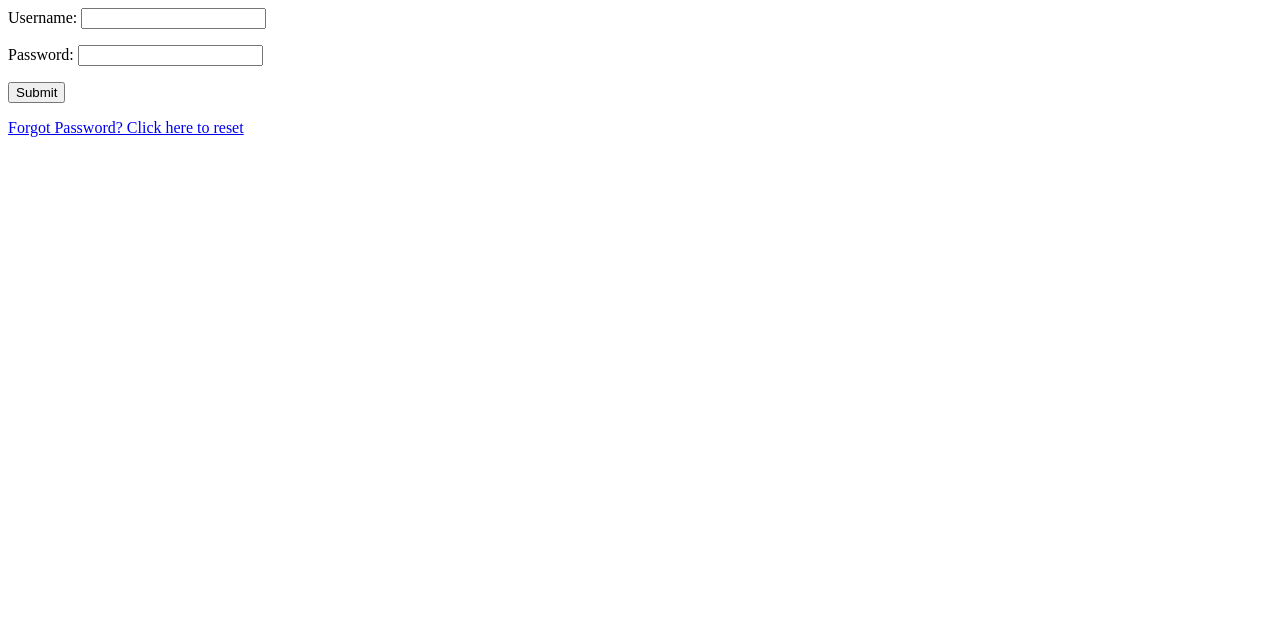
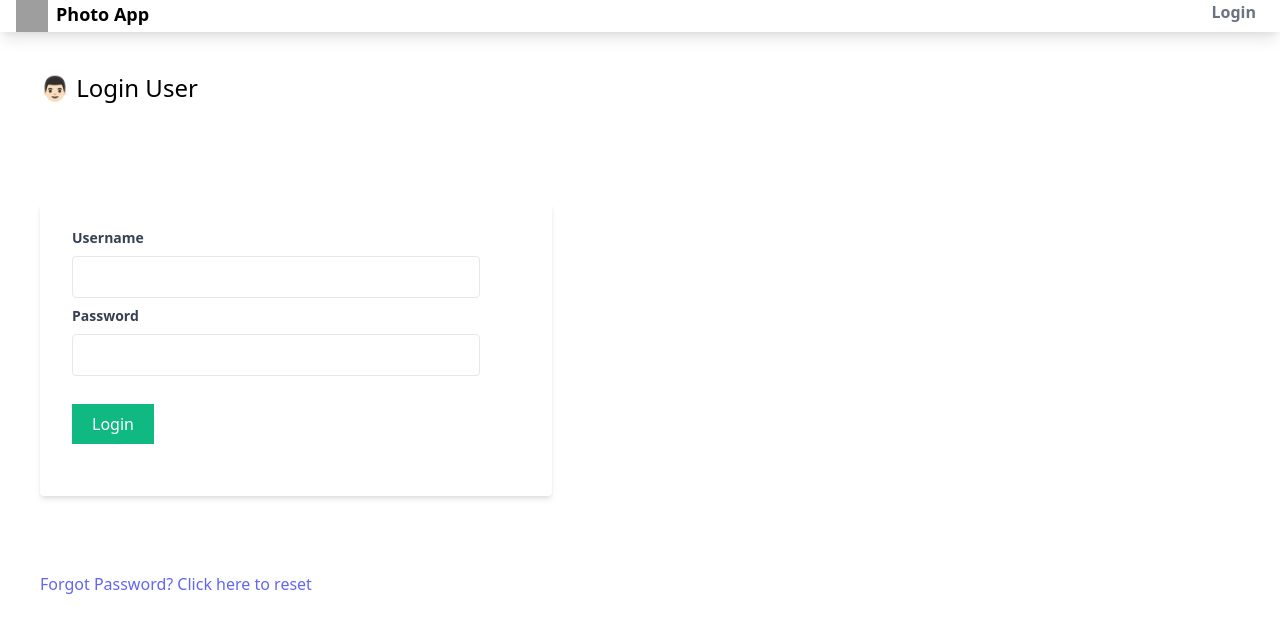
Before and after one commit to Arpit1033/Social-Media-App, a Django app: page /users/login/ in a window 1280 px wide. Shown: the top 635 px of the page. Run offline with Django 5.2, Linux system fonts and the light colour scheme; style sheets or scripts are compiled from the project's sources; grey boxes are pictures that could not be loaded.

Commit message:
Added tailwind css styling to login page of website.

```diff
--- a/socialmediaproject/users/templates/users/login.html
+++ b/socialmediaproject/users/templates/users/login.html
@@ -1,6 +1,21 @@
-<form method='POST'>
-    {% csrf_token %}
-    {{ form.as_p }}
-    <input type="submit" value="Submit">
-</form>
-<a href="{% url "password_reset" %}">Forgot Password? Click here to reset</a>
+{% extends "users/base.html" %}
+{% block body %}
+<h1 class="text-2xl m-10">👨🏻 Login User</h1>
+
+<div class="container py-5">
+    <form class="bg-white shadow-md m-10 w-2/5 rounded px-8 pt-6 pb-8 mb-4" method='POST'>
+        {% csrf_token %}
+        <div class="mb-2">
+            <label class="block text-gray-700 text-sm font-bold mb-2" for="">Username</label>
+            <div class="shadow-aperance-none text-gray-700 border rounded py-2 px-3 mr-10">{{ form.username }}</div>
+        </div>
+        <div class="mb-2">
+            <label class="block text-gray-700 text-sm font-bold mb-2" for="">Password</label>
+            <div class="shadow-aperance-none text-gray-700 border rounded py-2 px-3 mr-10">{{ form.password }}</div>
+        </div>
+        <button class="text-white bg-green-500 px-5 py-2 my-5" type="submit">Login</button>
+    </form>
+</div>
+
+<p class="px-10 py-10"><a class="text-indigo-500" href="{% url "password_reset" %}">Forgot Password? Click here to reset</a></p>
+{% endblock body %}
```
